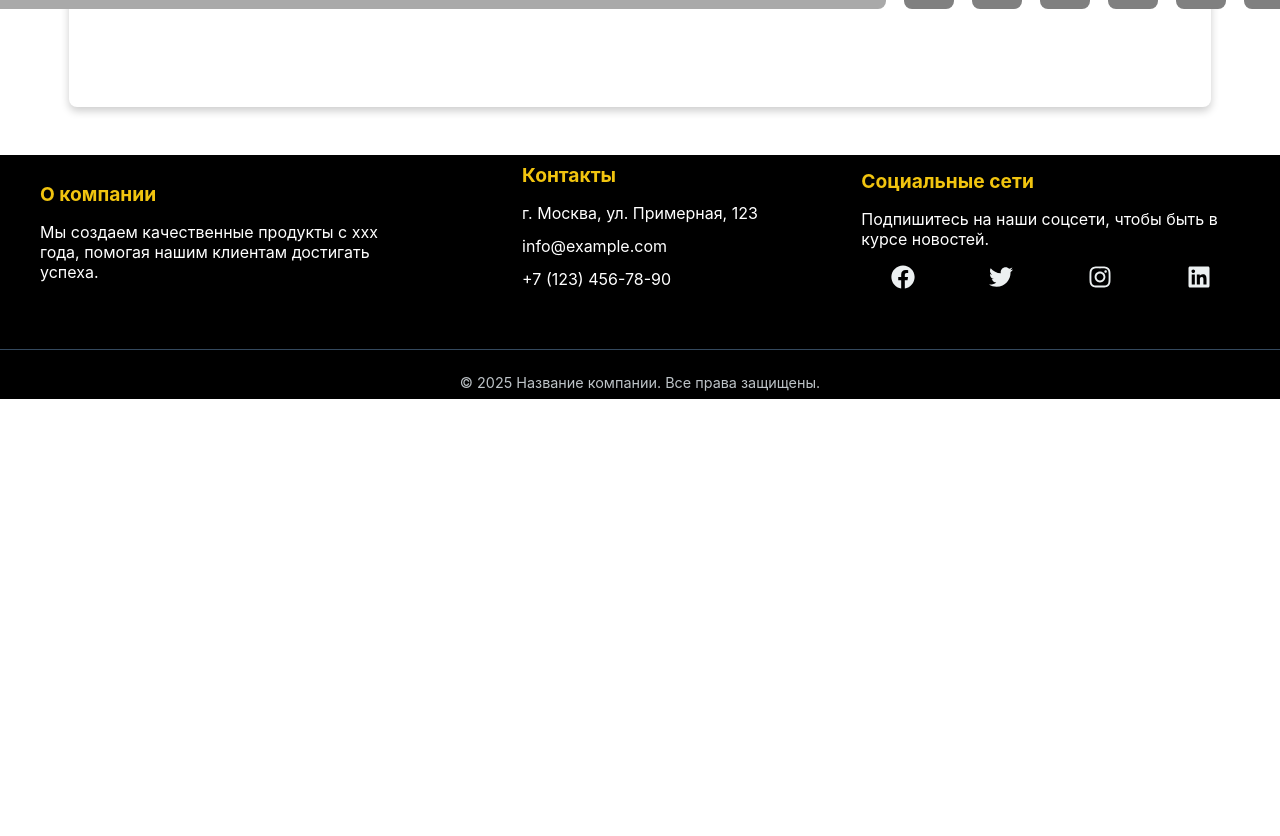
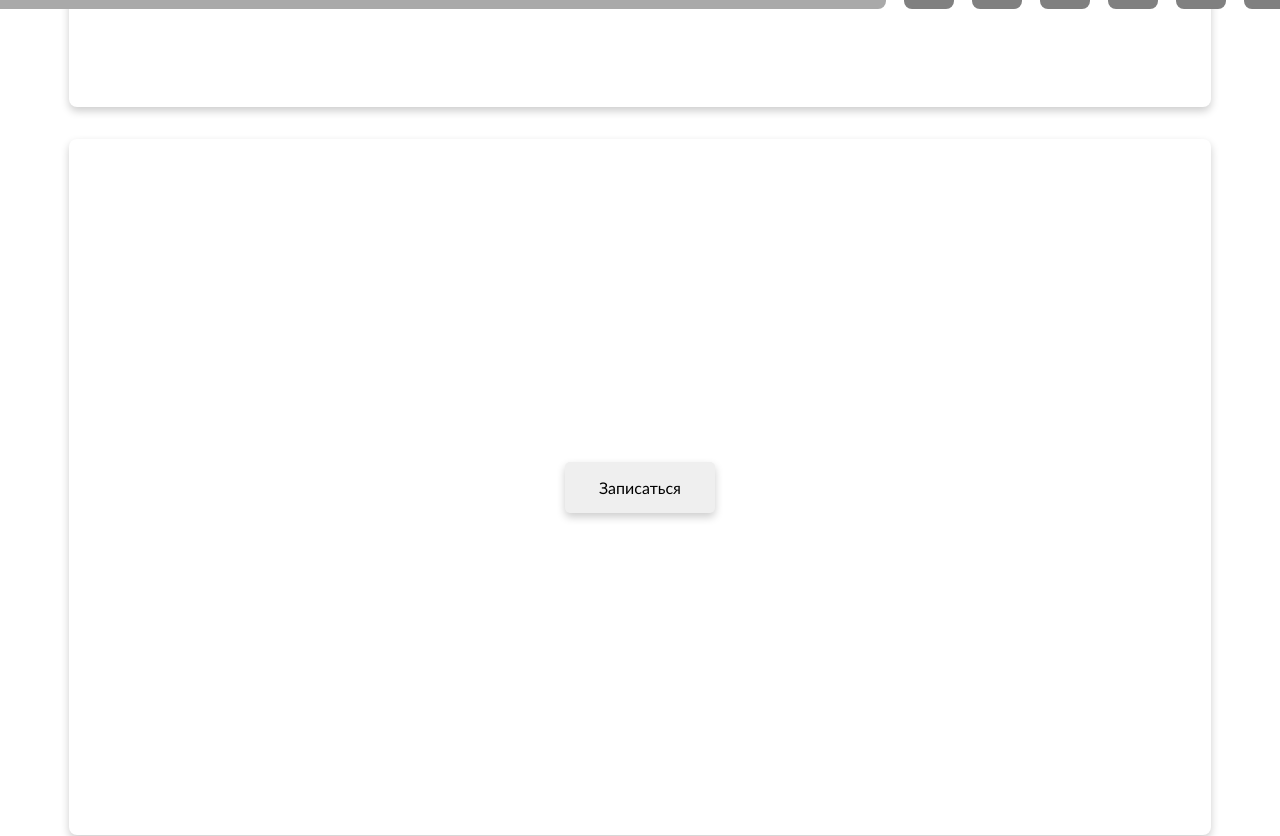
Before and after one commit to Icandal/Landing, a React (Create React App) app: page / in a window 1280 px wide. Shown: the part 3637-4473 px from the top of the page. Before the commit the page ends 4036 px from the top, so only its background shows below. Built offline with nearby package versions, Linux system fonts and the light colour scheme.

Commit message:
new page

```diff
--- a/src/App.js
+++ b/src/App.js
@@ -19,6 +19,7 @@ function App() {
   const descsRef = useRef(null);
   const cardsRef = useRef(null);
   const sliderRef = useRef(null);
+  const orderRef = useRef(null);
 
   return (
     <main className="App">
@@ -29,13 +30,14 @@ function App() {
         descsRef={descsRef}
         cardsRef={cardsRef}
         sliderRef={sliderRef}
+        orderRef={orderRef}
       />
       <Page_Home ref={homeRef} />
       <Page_About_Me ref={aboutRef} />
       <Page_Descs ref={descsRef} />
       <Page_Cards ref={cardsRef} />
       <Page_Slider ref={sliderRef} />
-      {/* <Page_take_order /> */}
+      <Page_take_order ref={orderRef} />
       <Arrow_up />
       <Footer />
     </main>
--- /dev/null
+++ b/src/components/Navigation/Navigate_to_order.jsx
@@ -0,0 +1,11 @@
+import { FaPen } from 'react-icons/fa6';
+import { NavContentBtn } from './Navigation_content_btn';
+
+export const Nav_to_order = ({ onClick }) => {
+
+    return (
+        <NavContentBtn onClick={onClick}>
+            <FaPen />
+        </NavContentBtn>
+    )
+}
--- a/src/components/Navigation/Navigation_panel.jsx
+++ b/src/components/Navigation/Navigation_panel.jsx
@@ -6,6 +6,7 @@ import { Nav_to_about } from "./Navigate_to_about";
 import { Nav_to_descs } from "./Navigate_to_descs";
 import { Nav_to_cards } from "./Navigate_to_cards";
 import { Nav_to_slider } from "./Navigate_to_slider";
+import { Nav_to_order } from "./Navigate_to_order";
 
 const Container = styled.div`
   position: fixed;
@@ -28,7 +29,7 @@ const Container = styled.div`
 
 `;
 
-export const Navigation_panel = ({ homeRef, aboutRef, descsRef, cardsRef, sliderRef}) => {
+export const Navigation_panel = ({ homeRef, aboutRef, descsRef, cardsRef, sliderRef, orderRef}) => {
   const [isVisible, setIsVisible] = useState(false);
 
   const handleToggle = () => {
@@ -52,6 +53,7 @@ export const Navigation_panel = ({ homeRef, aboutRef, descsRef, cardsRef, slider
         <Nav_to_descs onClick={() => handleScroll(descsRef)} />
         <Nav_to_cards onClick={() => handleScroll(cardsRef)} />
         <Nav_to_slider onClick={() => handleScroll(sliderRef)} />
+        <Nav_to_order onClick={() => handleScroll(orderRef)} />
       </Container>
     </nav>
   );
--- a/src/pages/Page_take_order.jsx
+++ b/src/pages/Page_take_order.jsx
@@ -1,8 +1,11 @@
-export const Page_take_order = () => {
+import { forwardRef } from "react"
+import { Button } from "../components/Button";
+
+export const Page_take_order = forwardRef((props, ref) => {
 
     return(
-        <section className="Page">
-            Get_order_comp
+        <section ref={ref} className="Page">
+            <Button>Записаться</Button>
         </section>
     )
-};
+});
```
